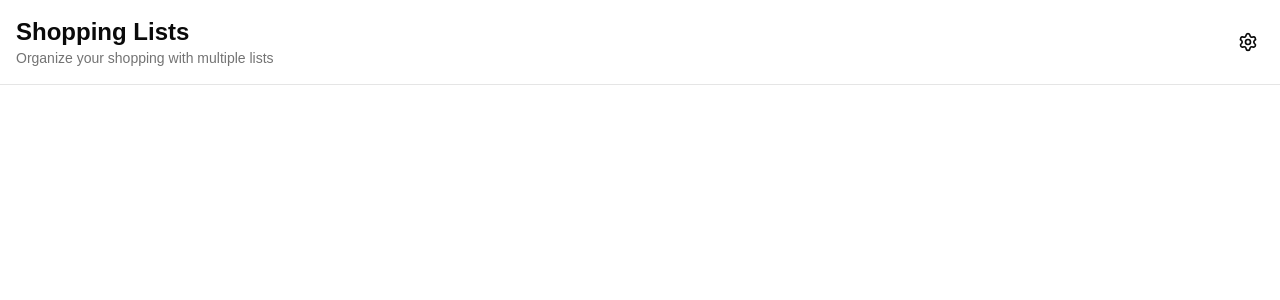
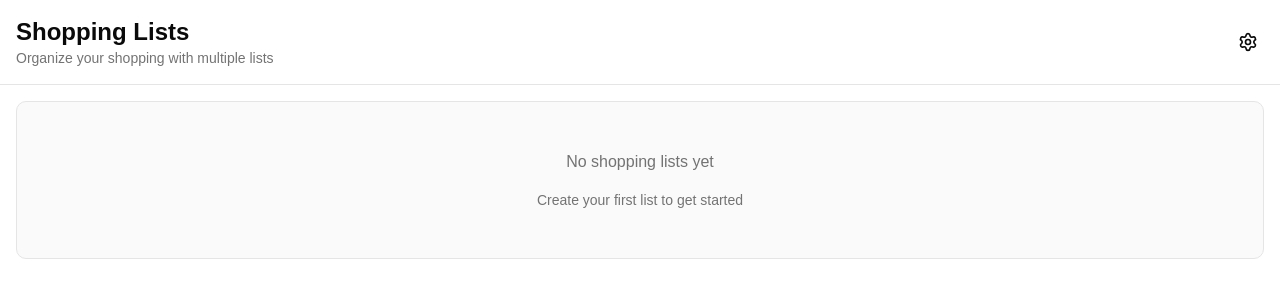
Before and after one commit to fredrikj31/simple-shopping-list, a React (Vite) app: page / in a window 1280 px wide. Shown: the top 300 px of the page. Built offline with nearby package versions, Linux system fonts and the light colour scheme.

Commit message:
feat(home): adds "No shopping lists yet" box on home route

```diff
--- a/src/routes/home/route.tsx
+++ b/src/routes/home/route.tsx
@@ -24,6 +24,13 @@ export const HomeRoute = () => {
         </div>
       </header>
 
+      <div className="rounded-lg border border-border bg-secondary/50 p-12 text-center mx-4 mt-4">
+        <p className="text-muted-foreground mb-4">No shopping lists yet</p>
+        <p className="text-sm text-muted-foreground">
+          Create your first list to get started
+        </p>
+      </div>
+
       <InstallButton />
     </main>
   );
```
